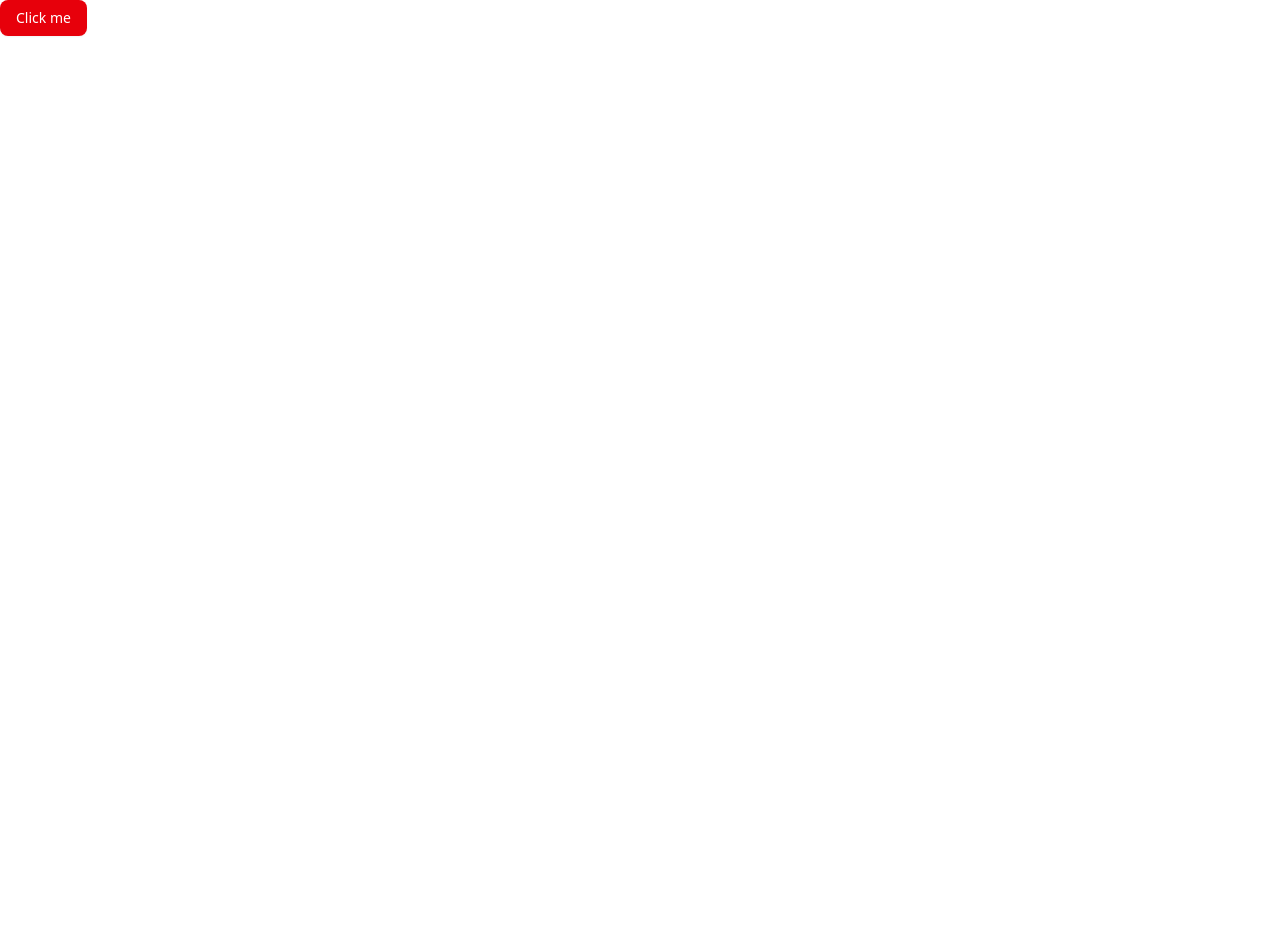
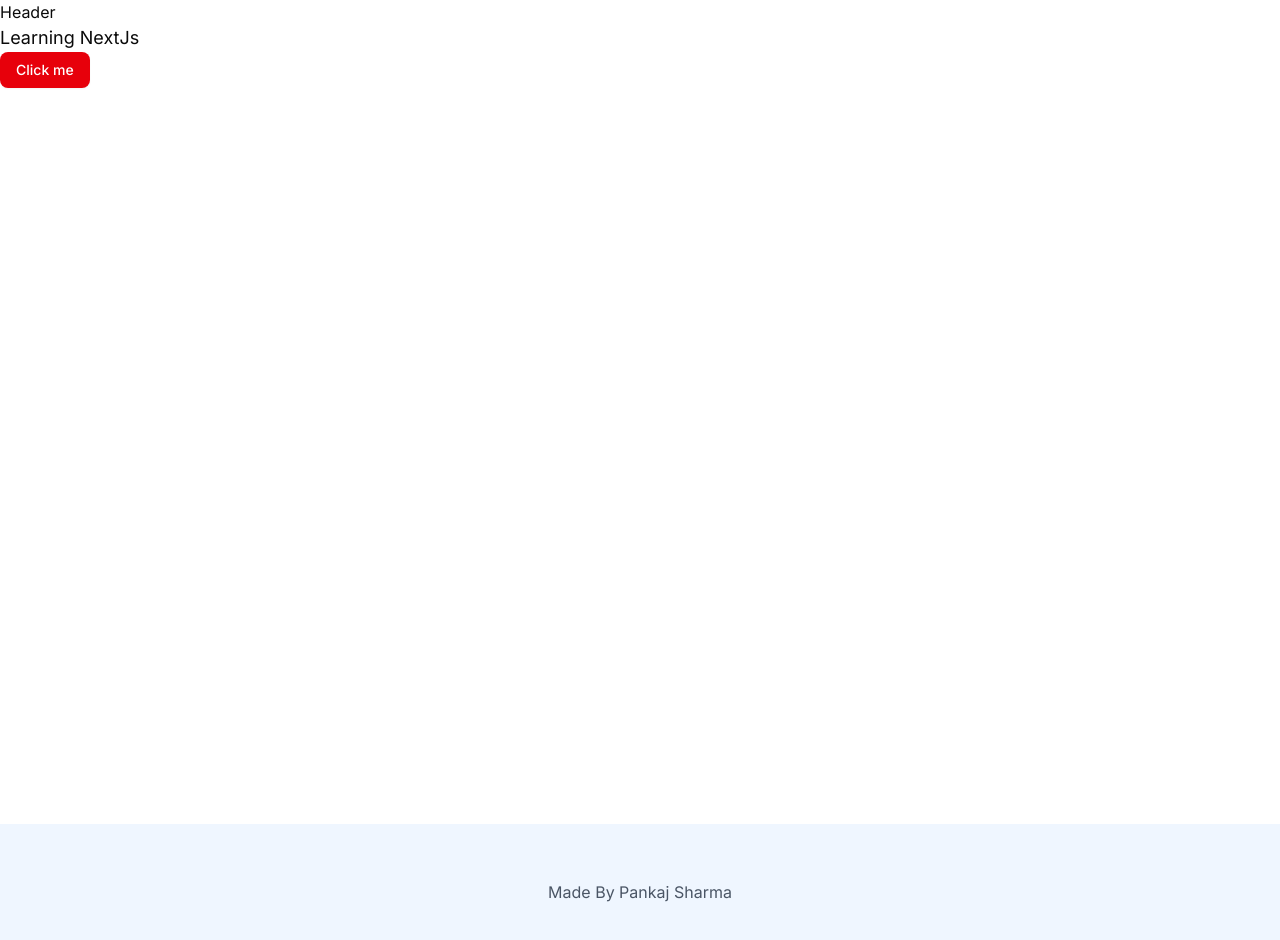
Before and after one commit to pankajsharma81/Vehiql, a Next.js app: page / in a window 1280 px wide. Shown: the top 940 px of the page. Before the commit the page ends 800 px from the top, so only its background shows below. Built offline with nearby package versions, Linux system fonts and the light colour scheme.

Commit message:
basic structure of App Layout

```diff
--- a/app/layout.js
+++ b/app/layout.js
@@ -1,28 +1,25 @@
-import { Geist, Geist_Mono } from "next/font/google";
+import { Inter } from "next/font/google";
 import "./globals.css";
+import Header from "@/components/header";
 
-const geistSans = Geist({
-  variable: "--font-geist-sans",
-  subsets: ["latin"],
-});
-
-const geistMono = Geist_Mono({
-  variable: "--font-geist-mono",
-  subsets: ["latin"],
-});
+const inter = Inter({ subsets: ["latin"] });
 
 export const metadata = {
-  title: "Create Next App",
-  description: "Generated by create next app",
+  title: "Vehiql",
+  description: "Find your dream car",
 };
 
 export default function RootLayout({ children }) {
   return (
     <html lang="en">
-      <body
-        className={`${geistSans.variable} ${geistMono.variable} antialiased`}
-      >
-        {children}
+      <body className={`${inter.className}`}>
+        <Header/>
+        <main className="min-h-screen">{children}</main>
+        <footer className="bg-blue-50 py-14">
+          <div className="container mx-auto px-4 text-center text-gray-600">
+            <p>Made By Pankaj Sharma</p>
+          </div>
+        </footer>
       </body>
     </html>
   );
--- a/app/page.js
+++ b/app/page.js
@@ -4,6 +4,7 @@ import React from 'react'
 export default function Home() {
   return (
     <div>
+      <p className="text-lg">Learning NextJs</p>
       <Button variant="destructive">Click me</Button>
     </div>
   )
--- /dev/null
+++ b/components/header.jsx
@@ -0,0 +1,9 @@
+import React from 'react'
+
+const Header = () => {
+  return (
+    <div>Header</div>
+  )
+}
+
+export default Header
```
